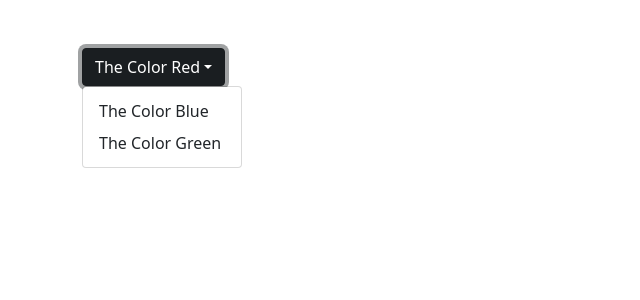
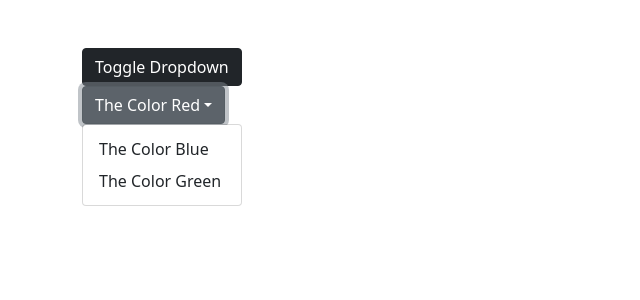
Before and after one commit to utsukushiihime/react-widgets, a React (Create React App) app: page / in a window 1280 px wide. Both pictures are taken after a click on the button "The Color Red". Shown: the top 300 px of the page, without its empty margins (0-640 px from the left). Built offline with nearby package versions, Linux system fonts and the light colour scheme.

Commit message:
refactor dropdown

```diff
--- a/src/App.js
+++ b/src/App.js
@@ -36,14 +36,24 @@ const options = [
 
 const App = () => {
   const [selected, setSelected] = useState(options[0]);
+  const [showDropdown, setShowDropdown] = useState(true);
   return (
     <main>
       <div className="container mt-5">
-        <Dropdown
-          selected={selected}
-          onSelectedChange={setSelected}
-          options={options}
-        />
+        <button
+          className="btn btn-dark"
+          onClick={() => setShowDropdown(!showDropdown)}
+        >
+          Toggle Dropdown
+        </button>
+
+        {showDropdown ? (
+          <Dropdown
+            selected={selected}
+            onSelectedChange={setSelected}
+            options={options}
+          />
+        ) : null}
         {/* <Search /> */}
         {/* <Accordion items={items} /> */}
       </div>
--- a/src/components/Dropdown.js
+++ b/src/components/Dropdown.js
@@ -1,34 +1,56 @@
-import React from 'react';
-import { Dropdown } from 'react-bootstrap';
+import React, { useState, useEffect, useRef } from 'react';
 
-const DropdownUI = ({ options, selected, onSelectedChange }) => {
-  const renderedOptions = options.map((option, index) => {
+const Dropdown = ({ options, selected, onSelectedChange }) => {
+  const [open, setOpen] = useState(false);
+  const ref = useRef();
+
+  useEffect(() => {
+    const onBodyClick = (event) => {
+      if (ref.current.contains(event.target)) {
+        return;
+      }
+      setOpen(false);
+    };
+    document.body.addEventListener('click', onBodyClick, { capture: true });
+
+    return () => {
+      document.body.removeEventListener('click', onBodyClick, {
+        capture: true,
+      });
+    };
+  }, []);
+
+  const renderedOptions = options.map((option) => {
     if (option.value === selected.value) {
       return null;
     }
 
     return (
-      <Dropdown.Item
+      <li
         key={option.value}
         className="dropdown-item"
         onClick={() => onSelectedChange(option)}
       >
         {option.label}
-      </Dropdown.Item>
+      </li>
     );
   });
 
   return (
-    <>
-      <Dropdown>
-        <Dropdown.Toggle variant="dark" id="dropdown-basic">
-          {selected.label}
-        </Dropdown.Toggle>
+    <div className="dropdown">
+      <button
+        ref={ref}
+        onClick={() => setOpen(!open)}
+        className={`btn btn-secondary dropdown-toggle ${open ? 'show' : ''}`}
+      >
+        {selected.label}
+      </button>
 
-        <Dropdown.Menu>{renderedOptions}</Dropdown.Menu>
-      </Dropdown>
-    </>
+      <ul className={`dropdown-menu ${open ? 'show' : ''}`}>
+        {renderedOptions}
+      </ul>
+    </div>
   );
 };
 
-export default DropdownUI;
+export default Dropdown;
```
